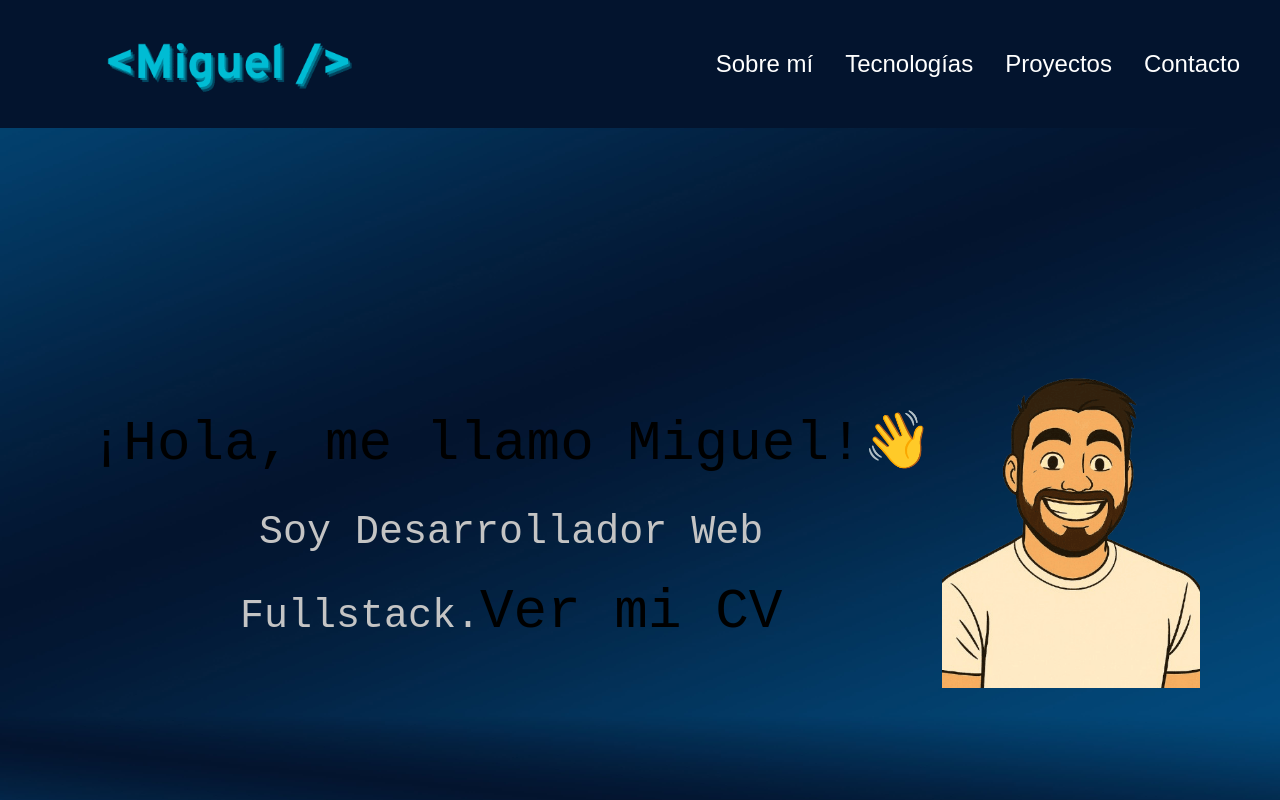
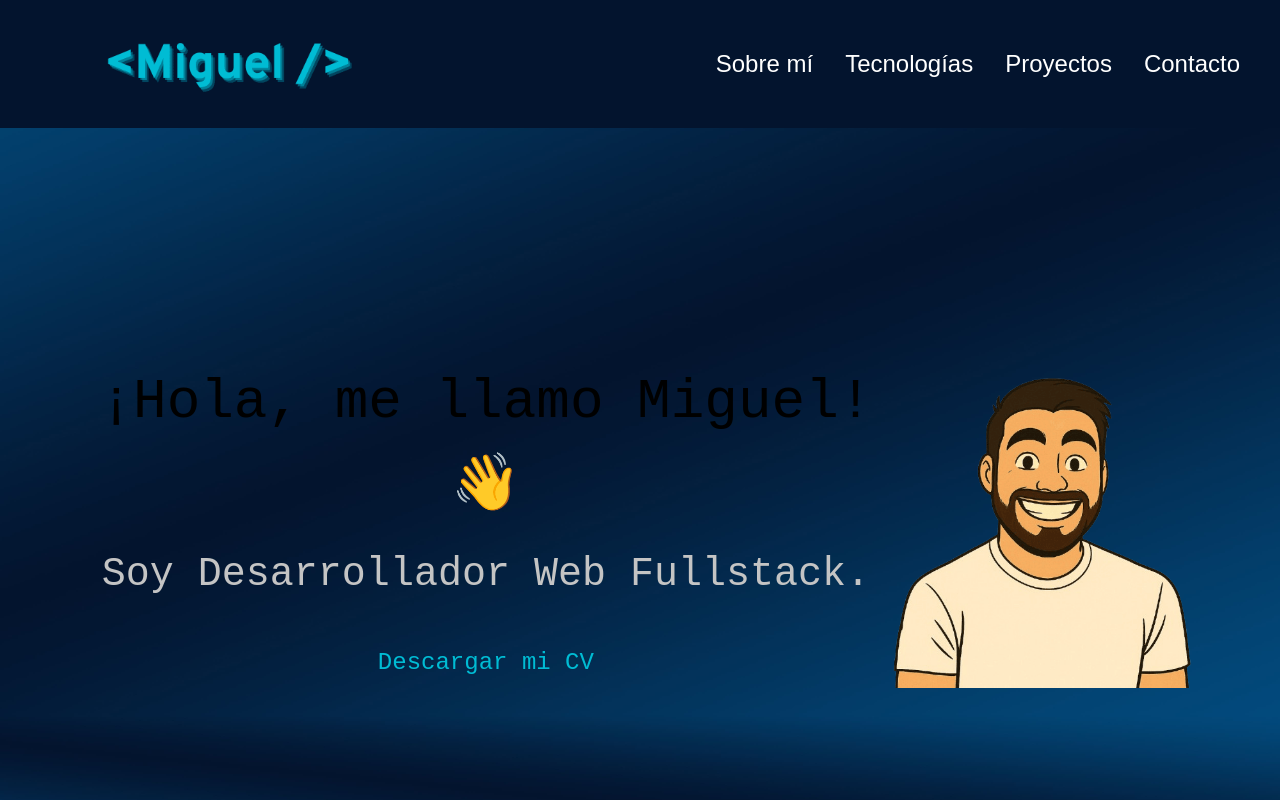
Before and after one commit to MiguelLuceroSL/portfolio, a React (Vite) app: page / in a window 1280 px wide. Shown: the top 800 px of the page. Built offline with nearby package versions, Linux system fonts and the light colour scheme; a web font is replaced by a local one.

Commit message:
cambios en cv

```diff
--- a/src/sections/Home/Presentation.jsx
+++ b/src/sections/Home/Presentation.jsx
@@ -14,7 +14,8 @@ const Presentation = () => {
                 <h1 className="font text-[2rem] sm:text-[2.5rem] md:text-[3rem] lg:text-[3.5rem]">¡Hola, me llamo Miguel!👋
                     <br />
                     <span className="text-[#c4c4c4] text-[1rem] sm:text-[1.5rem] md:text-[2rem] lg:text-[2.5rem]">Soy Desarrollador Web Fullstack.</span>
-                    <a href="/cvluceromiguel.pdf" target="_blank">Ver mi CV</a>
+                    <br />
+                    <a className="text-[#00bcd4] text-[0.5rem] sm:text-[1rem] md:text-[1.5rem]" href="/cvluceromiguel.pdf" target="_blank" download>Descargar mi CV</a>
                 </h1>
 
             </motion.article>
```
